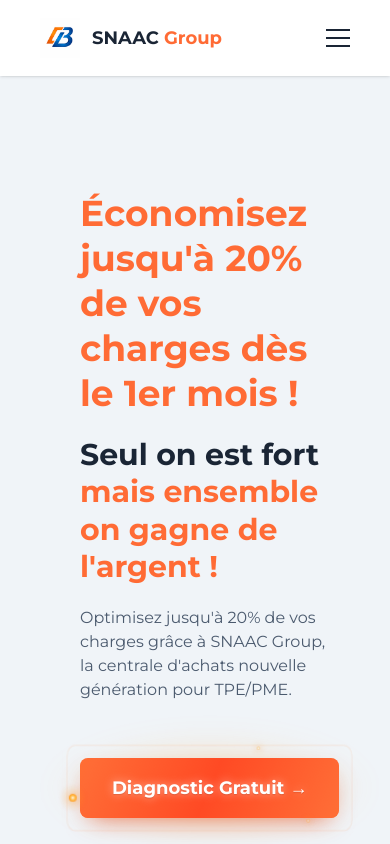
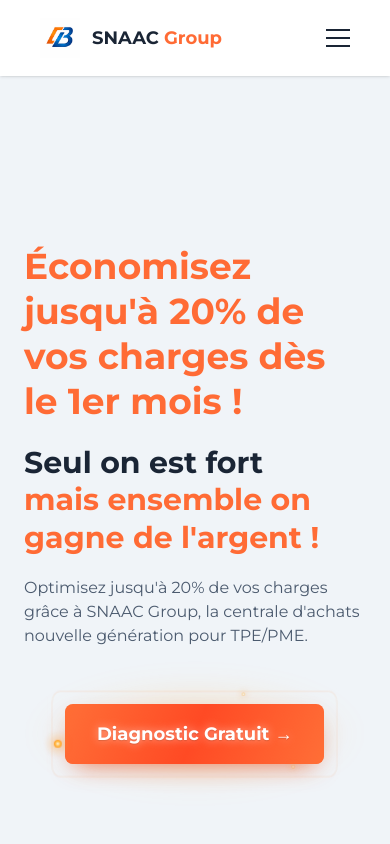
Before and after one commit to abdoulay-fqr/snaac-group, a Next.js app: page / in a window 390 px wide. Shown: the top 844 px of the page. Built offline with nearby package versions, Linux system fonts and the light colour scheme.

Commit message:
fix: center hero CTA button on mobile (px-6 md:px-20)

```diff
--- a/app/components/sections/Hero.tsx
+++ b/app/components/sections/Hero.tsx
@@ -10,7 +10,7 @@ export default function Hero({ content }: { content: LandingContent["hero"] }) {
   return (
     // Hauteur de l'ecran : le contenu est centre verticalement sous l'en-tete fixe.
     <section id="accueil" className="overflow-x-clip flex min-h-svh flex-col justify-center pt-28 pb-16 text-left">
-      <div className="mx-auto px-20">
+      <div className="mx-auto px-6 md:px-20">
         <h1 className="text-4xl md:text-5xl font-bold mb-5 leading-tight">
           <span className="text-brand">
             {content.titleHighlight}
```
